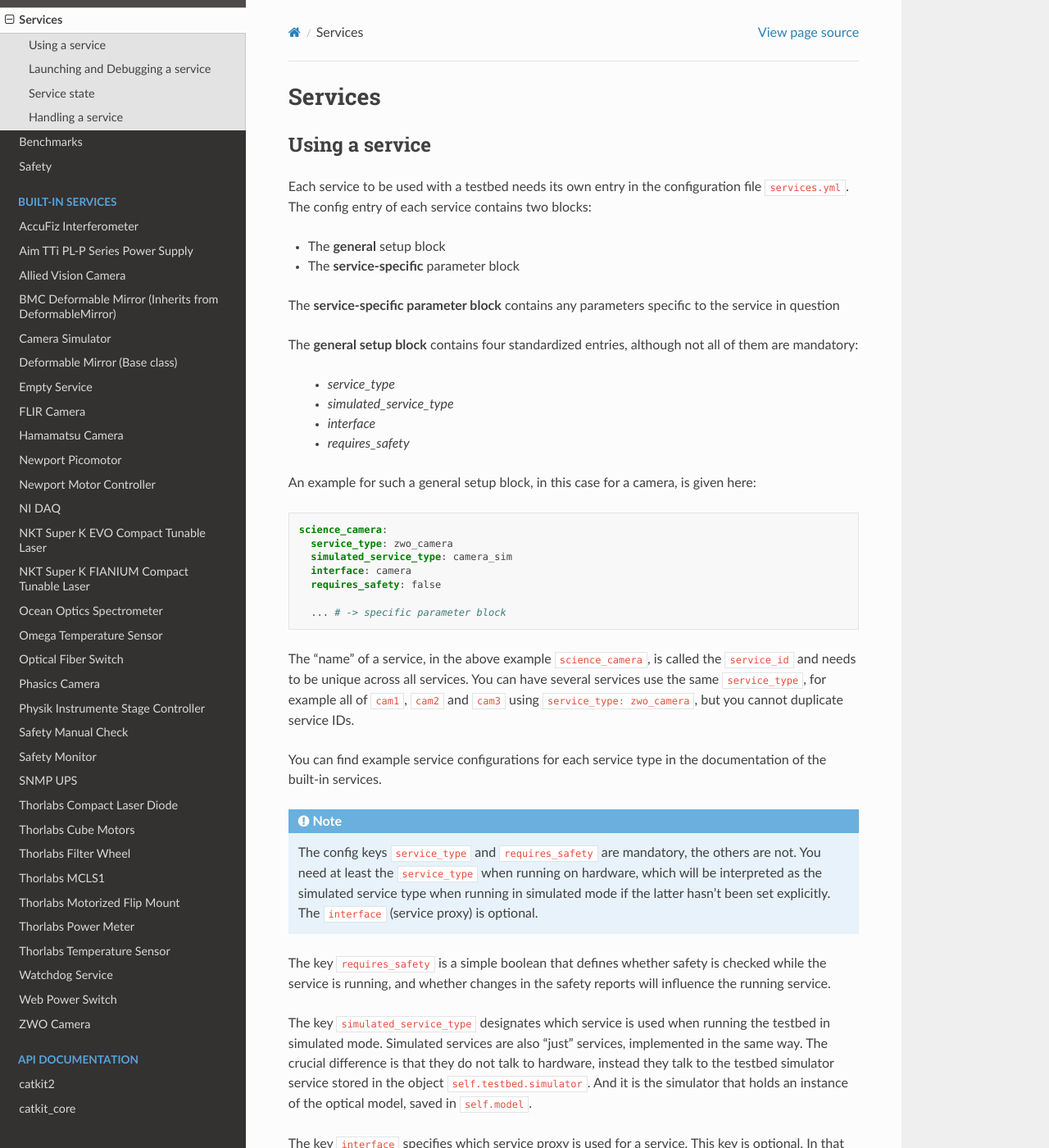
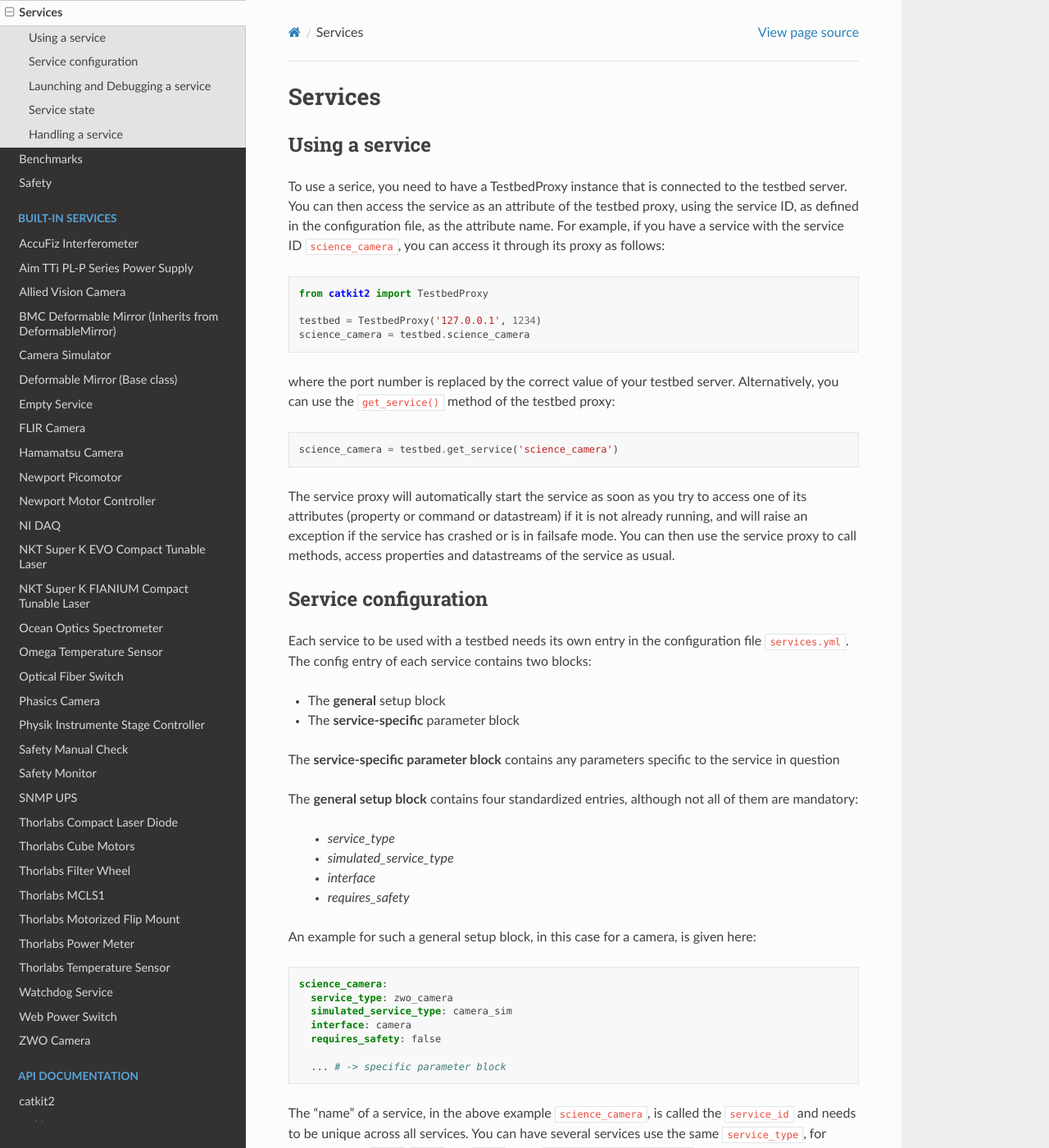
Before and after one commit to spacetelescope/catkit2, a Sphinx documentation site: the page built from docs/services.rst, in a window 1280 px wide and 1400 px high. Shown: the whole window at 82% size. Built offline with Sphinx 7.4.7 and the Read the Docs theme 3.1.0, drawn with Linux system fonts in a browser that asks for light colours; some of the changed text lies outside the part shown.

Commit message:
Clean up existing Services docs

```diff
--- a/docs/services.rst
+++ b/docs/services.rst
@@ -3,6 +3,30 @@ Services
 
 Using a service
 ---------------
+
+To use a serice, you need to have a TestbedProxy instance that is connected to the testbed server. You can then access
+the service as an attribute of the testbed proxy, using the service ID, as defined in the configuration file, as the attribute name.
+For example, if you have a service with the service ID ``science_camera``, you can access it through its proxy as follows:
+
+.. code-block:: python
+
+    from catkit2 import TestbedProxy
+
+    testbed = TestbedProxy('127.0.0.1', 1234)
+    science_camera = testbed.science_camera
+
+where the port number is replaced by the correct value of your testbed server. Alternatively, you can use the ``get_service()`` method of the testbed proxy:
+
+.. code-block:: python
+
+    science_camera = testbed.get_service('science_camera')
+
+The service proxy will automatically start the service as soon as you try to access one of its attributes (property or command or datastream) if it is not already running, and will raise an exception if the
+service has crashed or is in failsafe mode. You can then use the service proxy to call methods, access properties and
+datastreams of the service as usual.
+
+Service configuration
+---------------------
 
 Each service to be used with a testbed needs its own entry in the configuration file ``services.yml``. The config entry
 of each service contains two blocks:
@@ -53,15 +77,23 @@ The key ``interface`` specifies which service proxy is used for a service. This
 Launching and Debugging a service
 ---------------------------------
 
-.. _launch-debug-service:
-
-Services can be started both by the Testbed upon requests from a TestbedProxy, or manually from the command line. The latter might be advantageous when debugging a service since not all the output of a service is logged. Services can be started manually from the command line using
+Services can be started both by the Testbed upon requests from a TestbedProxy, or manually from the command line. The
+latter might be advantageous when debugging a service since not all the output of a service is logged. Services can be
+started manually from the command line using (Python service):
 
 .. code-block:: bash
 
     python service_type.py --id <service_id> --port <service_port> --tesbed_port <testbed_port>
 
-or
+with an example for the science camera:
+
+.. code-block:: bash
+
+    python zwo_camera.py --id science_camera --port 1235 --tesbed_port 1234
+
+Note how the service port is arbitrary.
+
+This is also possible for a C++ service, using:
 
 .. code-block:: bash
 
@@ -110,7 +142,10 @@ For stopping and starting a service:
     testbed.science_camera.stop()
     testbed.science_camera.start()
 
-A service is also started automatically if you try to access an attribute (property or method or datastream) on a service. If the service has crashed, or is in failsafe mode, then the service will refuse to start by itself or via the service proxy alone. This is to avoid an infinite loop of the service crashing and restarting, which is not what we want. Instead, you can ask the testbed server to start a `CRASHED`/`FAIL_SAFE`/`CLOSED` service:
+A service is also started automatically if you try to access an attribute (property or command or datastream) on a service.
+If the service has crashed, or is in failsafe mode, then the service will refuse to start by itself or via the service
+proxy alone. This is to avoid an infinite loop of the service crashing and restarting, which is not what we want.
+Instead, you can ask the testbed server to start a `CRASHED`/`FAIL_SAFE`/`CLOSED` service:
 
 .. code-block:: python
 
```
